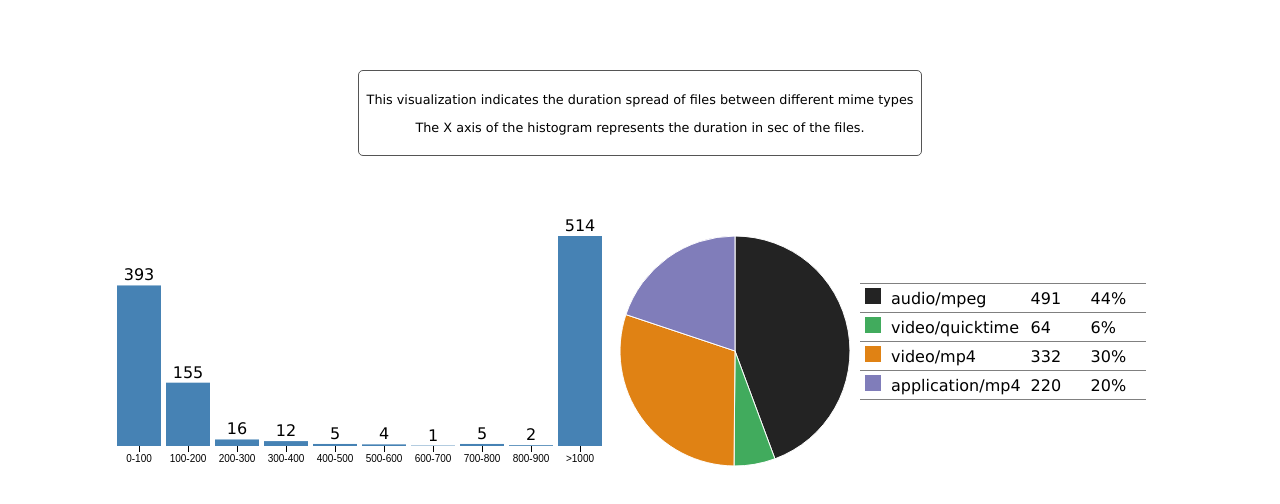
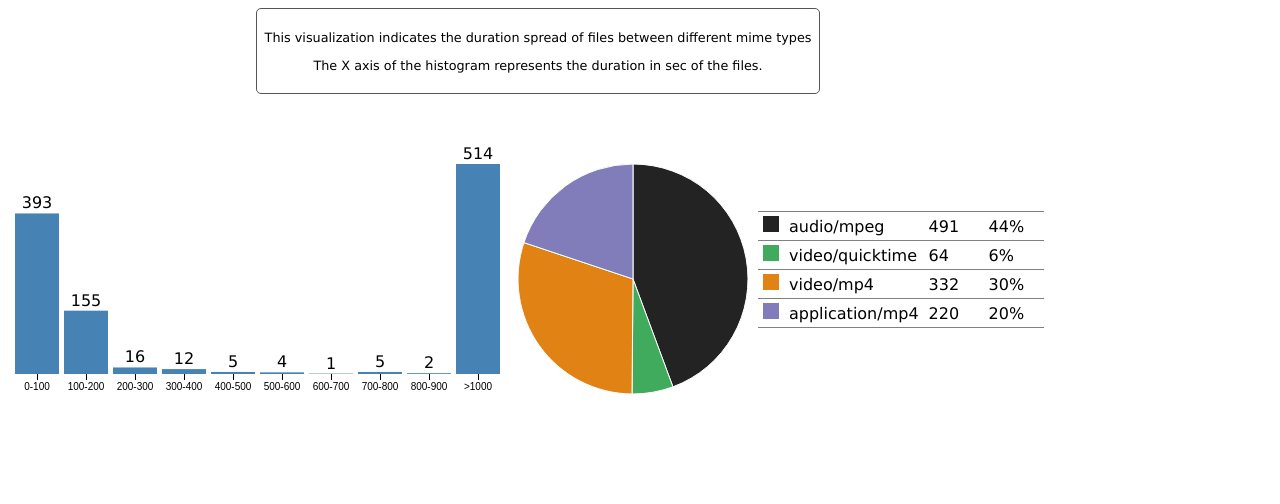
Before and after one commit to antrromet/599-Polar-Data-Visualizations, a plain HTML site: page html/dashboard.html in a window 1280 px wide. Drawn offline with Linux system fonts and the light colour scheme.

Commit message:
Playing with margins

```diff
--- a/html/dashboard.html
+++ b/html/dashboard.html
@@ -3,7 +3,6 @@
 <style>
     body {
         width: 1060px;
-        margin: 50px auto;
         font-family: "Lucida Grande", "Droid Sans", Arial, Helvetica, sans-serif;
     }
 
@@ -64,7 +63,7 @@
         border: 1px solid #555555;
         border-radius: 5px 5px 5px 5px;
         font-size: 0.8em;
-        margin: 20px 100px;
+        margin: 0px 100px 10px 100px;
         padding: 8px;
         display: inline-block;
     }
```
Also changed, not shown: html/collapsible_indented_tree.html (+1 -1 lines), html/us_state_map.html (+1 -1 lines), html/word_cloud.html (+1 -1 lines).
